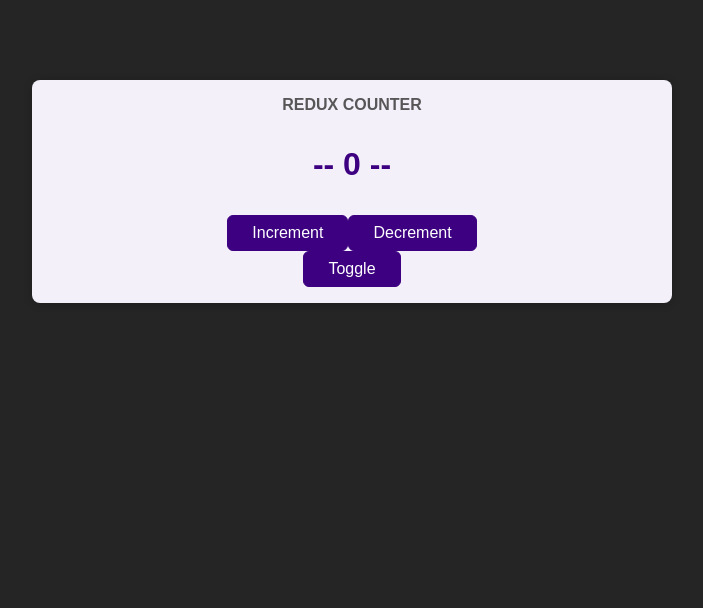
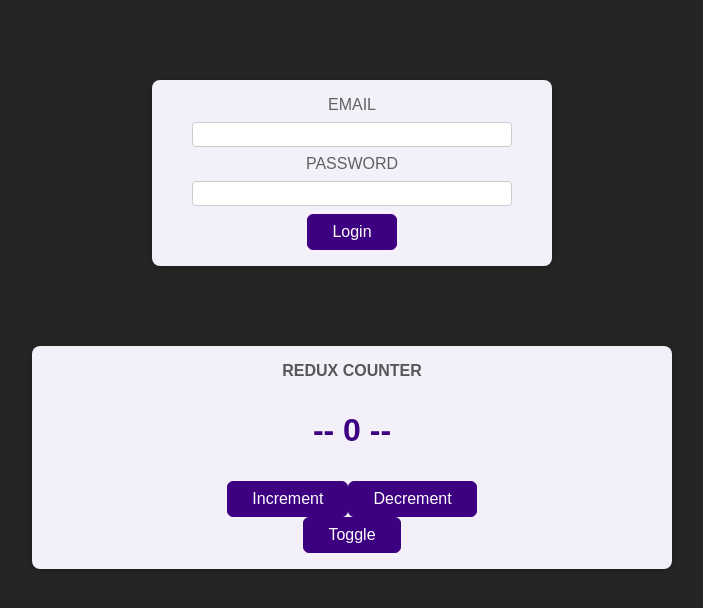
Before and after one commit to HOOP-helie/redux-starting-project, a React (Create React App) app: page / in a window 1280 px wide. Shown: the top 608 px of the page, without its empty margins (288-991 px from the left). Built offline with nearby package versions, Linux system fonts and the light colour scheme.

Commit message:
multiple slices

```diff
--- a/src/App.js
+++ b/src/App.js
@@ -1,12 +1,17 @@
 import Counter from './components/Counter';
-import { Provider } from 'react-redux'
-import store from './store/index'
+import Auth from './components/Auth';
+import UserProfile from './components/UserProfile';
+import Header from './components/Header';
+import { useSelector } from 'react-redux'
 
 function App() {
+  let isAuthenticated = useSelector(state => state.auth.isAuthenticated);
   return (
-    <Provider store={store}>
+    <>
+      {isAuthenticated && (<><Header /> <UserProfile /></>)}
+      {!isAuthenticated && <Auth />}
       <Counter />
-    </Provider>
+    </>
   );
 }
 
--- a/src/components/Auth.js
+++ b/src/components/Auth.js
@@ -1,10 +1,18 @@
 import classes from './Auth.module.css';
+import { login } from "./../store/./authSlice"
+import { useDispatch } from 'react-redux'
 
 const Auth = () => {
+  const dispatch = useDispatch();
+
+  const loginHandler = (e) => {
+    e.preventDefault();
+    dispatch(login())
+  }
   return (
     <main className={classes.auth}>
       <section>
-        <form>
+        <form onSubmit={loginHandler}>
           <div className={classes.control}>
             <label htmlFor='email'>Email</label>
             <input type='email' id='email' />
--- a/src/components/Counter.js
+++ b/src/components/Counter.js
@@ -1,6 +1,7 @@
 import classes from './Counter.module.css';
 import { useSelector, useDispatch } from 'react-redux'
 import { increment, decrement, toggleBtn } from "./../store/./counterSlice"
+
 const Counter = () => {
   const dispatch = useDispatch();
 
--- a/src/components/Header.js
+++ b/src/components/Header.js
@@ -1,6 +1,10 @@
 import classes from './Header.module.css';
+import { logout } from "./../store/./authSlice"
+import { useDispatch } from 'react-redux'
 
 const Header = () => {
+  const dispatch = useDispatch();
+
   return (
     <header className={classes.header}>
       <h1>Redux Auth</h1>
@@ -13,7 +17,7 @@ const Header = () => {
             <a href='/'>My Sales</a>
           </li>
           <li>
-            <button>Logout</button>
+            <button onClick={() => dispatch(logout())}>Logout</button>
           </li>
         </ul>
       </nav>
--- a/src/index.js
+++ b/src/index.js
@@ -1,8 +1,10 @@
 import React from 'react';
 import ReactDOM from 'react-dom/client';
+import { Provider } from 'react-redux'
+import store from './store/index'
 
 import './index.css';
 import App from './App';
 
 const root = ReactDOM.createRoot(document.getElementById('root'));
-root.render(<App />);
+root.render(<Provider store={store}><App /></Provider>);
--- /dev/null
+++ b/src/store/authSlice.js
@@ -0,0 +1,17 @@
+import { createSlice } from '@reduxjs/toolkit'
+
+const initialState = { isAuthenticated: false };
+
+const authSlice = createSlice({
+    name: "auth",
+    initialState,
+    reducers: {
+        login: (state) => { state.isAuthenticated = true },
+        logout: (state) => { state.isAuthenticated = false }
+    }
+})
+
+export const { login, logout } = authSlice.actions
+
+
+export default authSlice.reducer
--- a/src/store/index.js
+++ b/src/store/index.js
@@ -1,9 +1,11 @@
 import { configureStore } from '@reduxjs/toolkit'
 import counterReducer from './counterSlice'
+import authReducer from './authSlice'
 
 export const store = configureStore({
     reducer: {
         counter: counterReducer,
+        auth: authReducer
     },
 })
 
```
